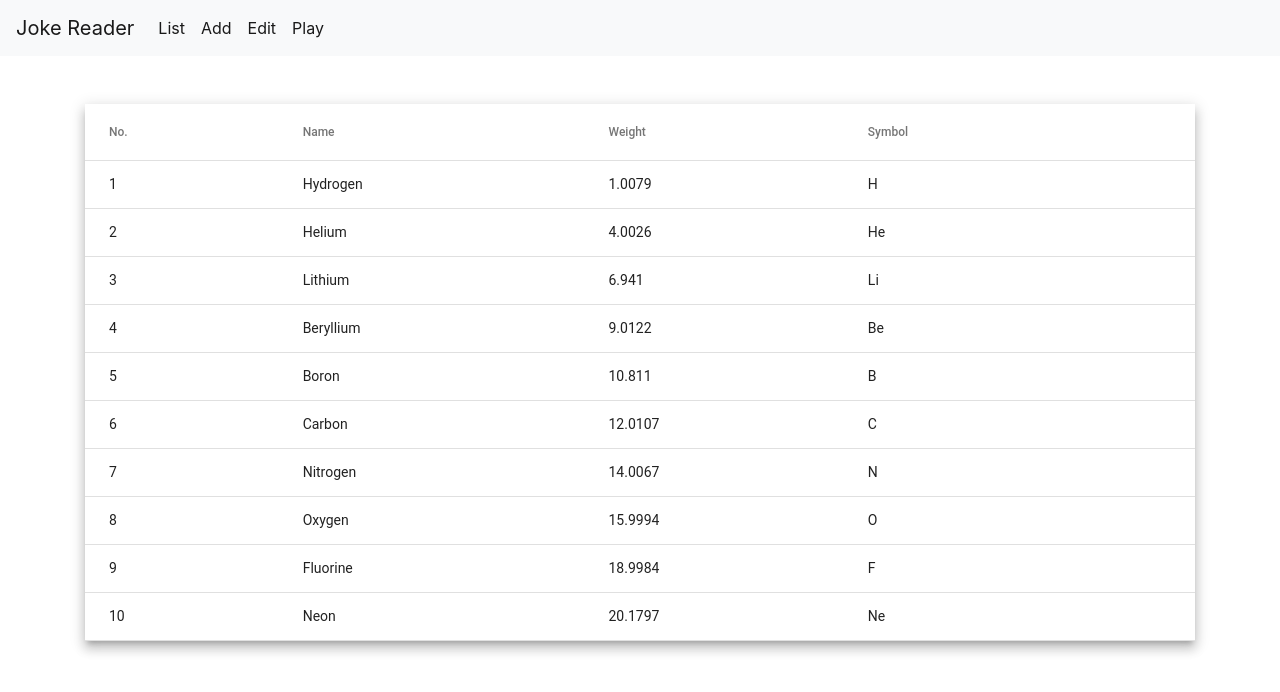
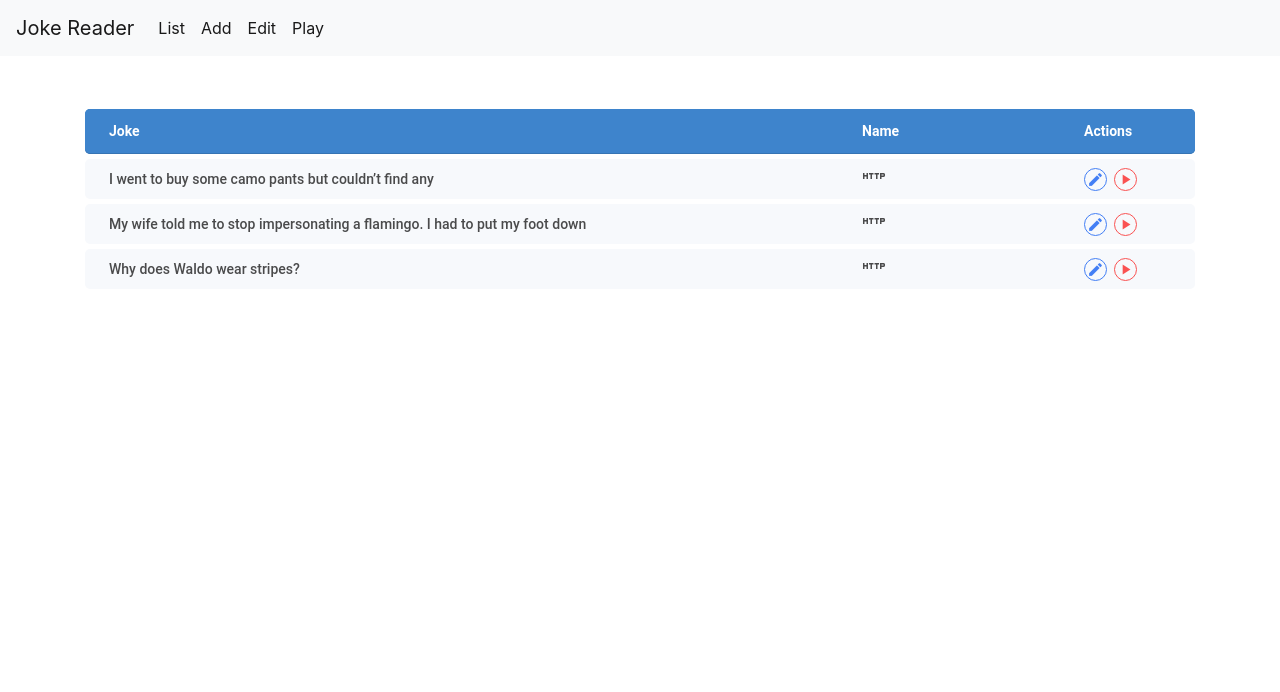
Before and after one commit to JohanurRahman/joke-reader, an Angular app: page /jokes in a window 1280 px wide. Shown: the top 692 px of the page. Built offline with nearby package versions, Linux system fonts and the light colour scheme.

Commit message:
Basic Table Design Added

```diff
--- a/src/app/jokes/jokes-list/jokes-list.component.html
+++ b/src/app/jokes/jokes-list/jokes-list.component.html
@@ -1,30 +1,28 @@
-<table mat-table [dataSource]="dataSource" class="mat-elevation-z8">
-
-  <!--- Note that these columns can be defined in any order.
-        The actual rendered columns are set as a property on the row definition" -->
+<table mat-table [dataSource]="dataSource" class="table-theme">
 
   <!-- Position Column -->
-  <ng-container matColumnDef="position">
-    <th mat-header-cell *matHeaderCellDef> No. </th>
-    <td mat-cell *matCellDef="let element"> {{element.position}} </td>
+  <ng-container matColumnDef="joke" >
+    <th mat-header-cell *matHeaderCellDef> Joke </th>
+    <td mat-cell *matCellDef="let element"> {{ element.joke.content }} </td>
   </ng-container>
 
   <!-- Name Column -->
-  <ng-container matColumnDef="name">
+  <ng-container matColumnDef="flags">
     <th mat-header-cell *matHeaderCellDef> Name </th>
-    <td mat-cell *matCellDef="let element"> {{element.name}} </td>
+    <td mat-cell *matCellDef="let element">
+      <i class="material-icons" *ngFor="let item of element.flags">{{ item }}</i>
+    </td>
   </ng-container>
 
   <!-- Weight Column -->
-  <ng-container matColumnDef="weight">
-    <th mat-header-cell *matHeaderCellDef> Weight </th>
-    <td mat-cell *matCellDef="let element"> {{element.weight}} </td>
-  </ng-container>
-
-  <!-- Symbol Column -->
-  <ng-container matColumnDef="symbol">
-    <th mat-header-cell *matHeaderCellDef> Symbol </th>
-    <td mat-cell *matCellDef="let element"> {{element.symbol}} </td>
+  <ng-container matColumnDef="actions">
+    <th mat-header-cell *matHeaderCellDef> Actions </th>
+    <td mat-cell *matCellDef="let element">
+      <div class="actions">
+        <i class="material-icons icon-edit" style="">edit</i>
+        <i class="material-icons icon-play" style="">play_arrow</i>
+      </div>
+    </td>
   </ng-container>
 
   <tr mat-header-row *matHeaderRowDef="displayedColumns"></tr>
--- a/src/app/jokes/jokes-list/jokes-list.component.scss
+++ b/src/app/jokes/jokes-list/jokes-list.component.scss
@@ -1,3 +1,33 @@
-table {
-  width: 100%;
+.actions {
+  display: flex;
+  align-items: center;
+
+  .icon {
+    &-edit,
+    &-play {
+      font-size: 17px;
+      padding: 2px;
+      border-radius: 50%;
+      &:hover {
+        color: #fff;
+      }
+    }
+
+    &-edit {
+      border: solid 1px #437ff5;
+      color: #437ff5;
+      margin-right: 7px;
+      &:hover {
+        background-color: #437ff5;
+      }
+    }
+
+    &-play {
+      border: solid 1px #fa5252;
+      color: #fa5252;
+      &:hover {
+        background-color: #fa5252;
+      }
+    }
+  }
 }
--- a/src/app/jokes/jokes-list/jokes-list.component.ts
+++ b/src/app/jokes/jokes-list/jokes-list.component.ts
@@ -1,23 +1,29 @@
 import { Component, OnInit } from '@angular/core';
+import {Jokes} from '../jokes-types/jokes';
 
-export interface PeriodicElement {
-  name: string;
-  position: number;
-  weight: number;
-  symbol: string;
-}
-
-const ELEMENT_DATA: PeriodicElement[] = [
-  {position: 1, name: 'Hydrogen', weight: 1.0079, symbol: 'H'},
-  {position: 2, name: 'Helium', weight: 4.0026, symbol: 'He'},
-  {position: 3, name: 'Lithium', weight: 6.941, symbol: 'Li'},
-  {position: 4, name: 'Beryllium', weight: 9.0122, symbol: 'Be'},
-  {position: 5, name: 'Boron', weight: 10.811, symbol: 'B'},
-  {position: 6, name: 'Carbon', weight: 12.0107, symbol: 'C'},
-  {position: 7, name: 'Nitrogen', weight: 14.0067, symbol: 'N'},
-  {position: 8, name: 'Oxygen', weight: 15.9994, symbol: 'O'},
-  {position: 9, name: 'Fluorine', weight: 18.9984, symbol: 'F'},
-  {position: 10, name: 'Neon', weight: 20.1797, symbol: 'Ne'},
+const ELEMENT_DATA: Jokes[] = [
+  {
+    joke: {
+      content: 'I went to buy some camo pants but couldn’t find any',
+      category: 'Test 1'
+    },
+    flags: ['http']
+  },
+  {
+    joke: {
+      content: 'My wife told me to stop impersonating a flamingo. I had to put my foot down',
+      category: 'Test 2'
+    },
+    flags: ['http']
+  },
+  {
+    joke: {
+      content: 'Why does Waldo wear stripes?',
+      category: 'Test 2',
+      punchline: 'Because he doesnt want to be spotted'
+    },
+    flags: ['http']
+  }
 ];
 
 @Component({
@@ -27,7 +33,8 @@ const ELEMENT_DATA: PeriodicElement[] = [
 })
 export class JokesListComponent implements OnInit {
 
-  displayedColumns: string[] = ['position', 'name', 'weight', 'symbol'];
+
+  displayedColumns: string[] = ['joke', 'flags', 'actions'];
   dataSource = ELEMENT_DATA;
 
   constructor() { }
--- /dev/null
+++ b/src/app/jokes/jokes-types/jokes.ts
@@ -0,0 +1,8 @@
+export interface Jokes {
+  joke: {
+    content: string;
+    category: string;
+    punchline?: string;
+  };
+  flags: Array<string>;
+}
--- /dev/null
+++ b/src/scss/_table.scss
@@ -0,0 +1,57 @@
+.table-theme {
+  background-color: transparent;
+  border-spacing: 0 5px !important;
+  border-collapse: separate;
+  width: 100%;
+
+  tr.mat-header-row {
+    height: 45px;
+  }
+  tr.mat-row {
+    height: 40px;
+  }
+
+  thead tr th.mat-header-cell,
+  tbody tr td.mat-cell {
+    font-size: 14px;
+
+    &:first-of-type {
+      border-radius: 5px 0 0 5px;
+    }
+
+    &:last-of-type {
+      border-radius: 0 5px 5px 0;
+    }
+  }
+
+  thead {
+    background-color: #3E84CC;
+    tr th.mat-header-cell {
+      //font-weight: 400;
+      &:first-of-type {
+        width: 70%;
+        //border-radius: 10px 0 0 10px;
+      }
+      &:nth-child(2) {
+        width: 20%;
+      }
+      &:last-of-type {
+        width: 10%;
+        //border-radius: 0 10px 10px 0;
+      }
+    }
+  }
+
+  thead tr th.mat-header-cell {
+    font-weight: 600;
+    color: #fff;
+  }
+
+  tbody tr td.mat-cell {
+    color: rgba(0, 0, 0, 0.7);
+    cursor: pointer;
+    border: none;
+    background-color: #f7f9fc;
+    font-weight: 500;
+  }
+}
--- a/src/styles.scss
+++ b/src/styles.scss
@@ -1 +1,2 @@
 @import "~@angular/material/prebuilt-themes/indigo-pink.css";
+@import '../src/scss/table';
```
